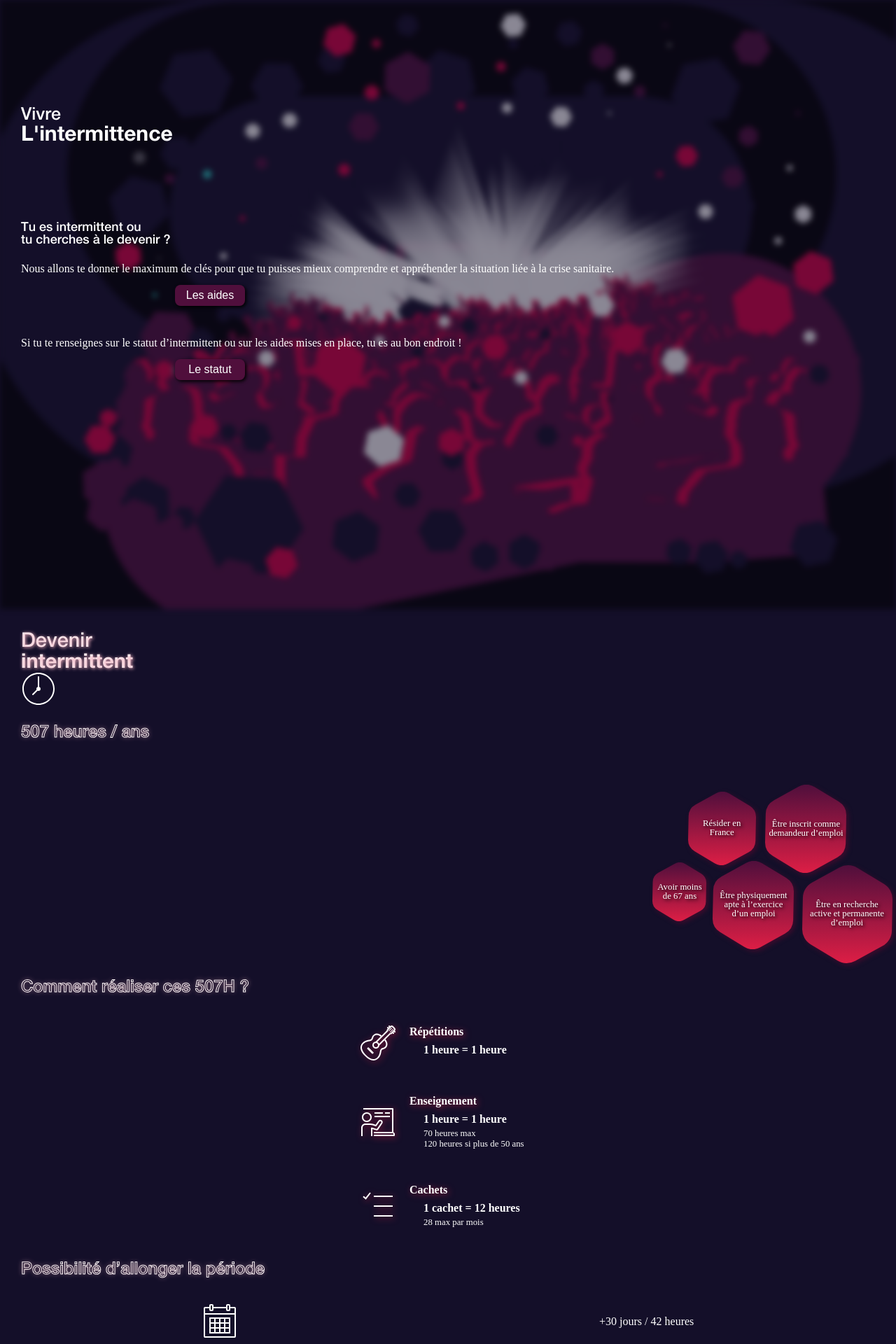
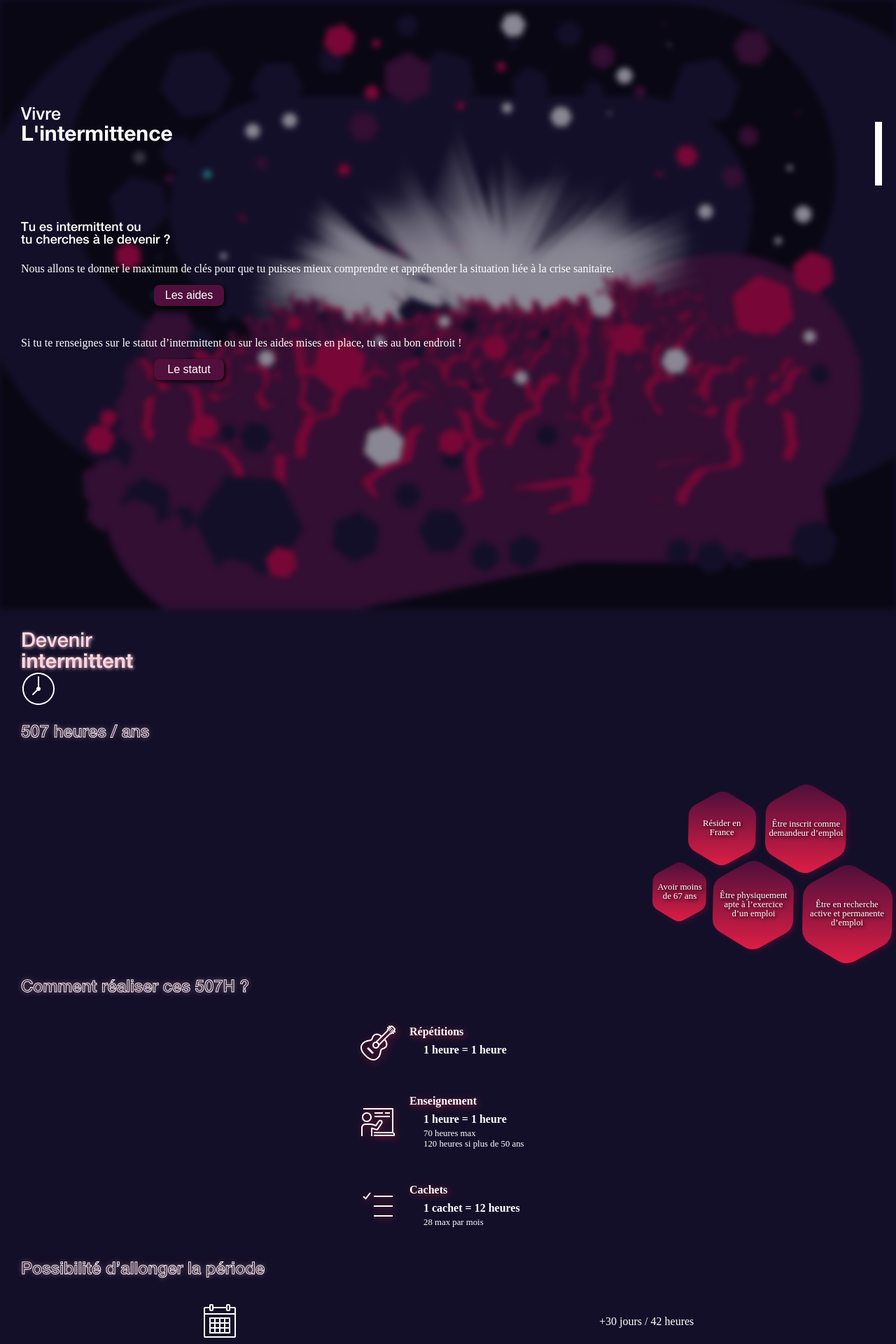
Before and after one commit to MisterAzix/vivre-intermittence, a Jekyll site: the page built from index.md, in a window 1280 px wide. Shown: the top 1920 px of the page at 70% size. Built offline with Jekyll 4.4.1, drawn with Linux system fonts in a browser that asks for light colours.

Commit message:
arrangement de navbar et bouton

```diff
--- a/_includes/components/navbar.html
+++ b/_includes/components/navbar.html
@@ -1,3 +1,27 @@
 <div class="navbar">
+    <nav>
+        <ul>
+            <li>
+
+                <span class="puce"> </span>
+            </li>
+            <li>
+
+                <span class="puce"> </span>
+            </li>
+            <li>
+
+                <span class="puce"> </span>
+            </li>
+            <li>
+
+                <span class="puce"> </span>
+            </li>
+            <li>
+
+                <span class="puce"> </span>
+            </li>
+        </ul>
+    </nav>
 
 </div>
--- a/_sass/components/_classic_button.scss
+++ b/_sass/components/_classic_button.scss
@@ -21,5 +21,5 @@
 
 .header-button {
     margin-bottom: 30px;
-    margin-left: 220px;
+    margin-left: 190px;
 }
--- a/_sass/components/_navbar.scss
+++ b/_sass/components/_navbar.scss
@@ -0,0 +1,21 @@
+nav {
+    z-index: 10;
+    position: fixed;
+    top: 20%;
+    right: 20px;
+
+  ul {
+    display: flex;
+    flex-direction: column;
+    justify-content: space-around;
+  }
+
+  .puce {
+    /*Style de la puce*/
+    border: 5px solid white;
+  }
+
+  .active {
+    opacity: 1; /*Ou changement de couleur ça dépend*/
+  }
+}
```
